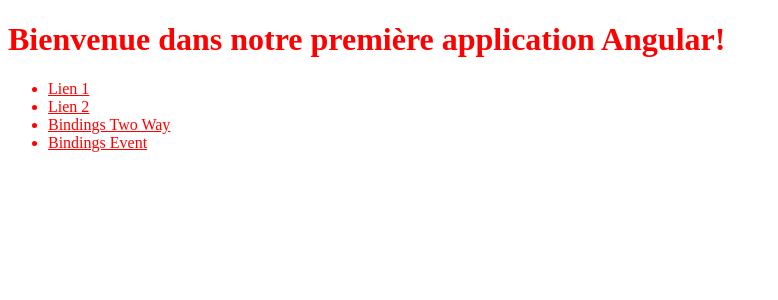
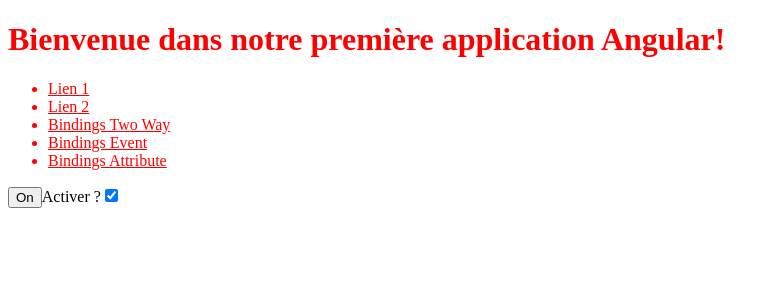
Before and after one commit to SamBstorm/first-app, an Angular app: page /attribute in a window 1280 px wide. Before the commit this address led to /. Shown: the top 300 px of the page, without its empty margins (0-778 px from the left). Built offline with nearby package versions, Linux system fonts and the light colour scheme.

Commit message:
Add Bindings End

```diff
--- a/src/app/app-routing.module.ts
+++ b/src/app/app-routing.module.ts
@@ -4,6 +4,7 @@
 import { NgModule } from '@angular/core';
 import { RouterModule, Routes } from '@angular/router';
 import { BindingEventComponent } from './components/binding-event/binding-event.component';
+import { BindingAttributeComponent } from './components/binding-attribute/binding-attribute.component';
 
 const routes: Routes = [
   {path:"home", component:HomeComponent , children:[
@@ -11,6 +12,7 @@
   ]},
   {path:"two-way", component:BindingTwoWayComponent},
   {path:"event", component:BindingEventComponent},
+  {path:"attribute", component:BindingAttributeComponent},
 ];
 
 @NgModule({
--- a/src/app/app.component.html
+++ b/src/app/app.component.html
@@ -21,6 +21,11 @@
                 <div>Bindings Event</div>
             </a>
         </li>
+        <li>
+            <a routerLink="/attribute">
+                <div>Bindings Attribute</div>
+            </a>
+        </li>
     </ul>
 </nav>
 <router-outlet></router-outlet>
--- a/src/app/app.module.ts
+++ b/src/app/app.module.ts
@@ -8,13 +8,15 @@
 import { BindingTwoWayComponent } from './components/binding-two-way/binding-two-way.component';
 import { FormsModule } from '@angular/forms';
 import { BindingEventComponent } from './components/binding-event/binding-event.component';
+import { BindingAttributeComponent } from './components/binding-attribute/binding-attribute.component';
 
 @NgModule({
   declarations: [
     AppComponent,
     HomeComponent,
     BindingTwoWayComponent,
-    BindingEventComponent
+    BindingEventComponent,
+    BindingAttributeComponent
   ],
   imports: [
     BrowserModule,
--- /dev/null
+++ b/src/app/components/binding-attribute/binding-attribute.component.html
@@ -0,0 +1,2 @@
+<input type="button" [value]="stateText" [disabled]="!state" (click)="switchBtn()">
+<label>Activer ?</label><input type="checkbox" [(ngModel)]="state" [checked]="state">
--- /dev/null
+++ b/src/app/components/binding-attribute/binding-attribute.component.ts
@@ -0,0 +1,25 @@
+import { Component, OnInit } from '@angular/core';
+
+@Component({
+  selector: 'app-binding-attribute',
+  templateUrl: './binding-attribute.component.html',
+  styleUrls: ['./binding-attribute.component.scss']
+})
+export class BindingAttributeComponent implements OnInit {
+
+  public stateText : string;
+  public state : boolean;
+
+  constructor() {
+    this.stateText = "On";
+    this.state = true;
+   }
+
+  ngOnInit(): void {
+  }
+
+  public switchBtn(){
+    this.stateText = (this.stateText === "On")?"Off":"On";
+  }
+
+}
```
Also changed, not shown: src/app/components/binding-attribute/binding-attribute.component.scss (added), 1 other file (tests, documents, lock files or other folders).
